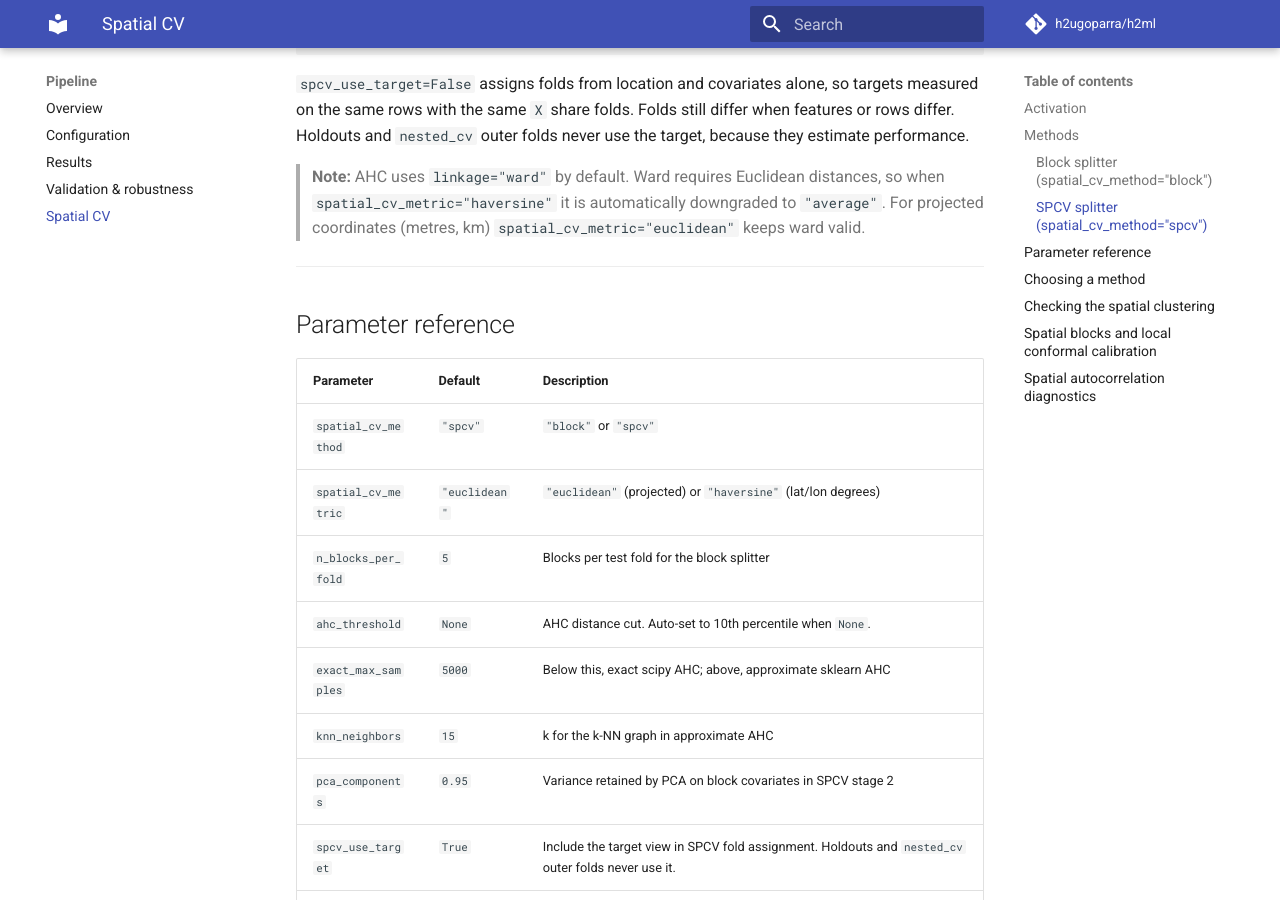
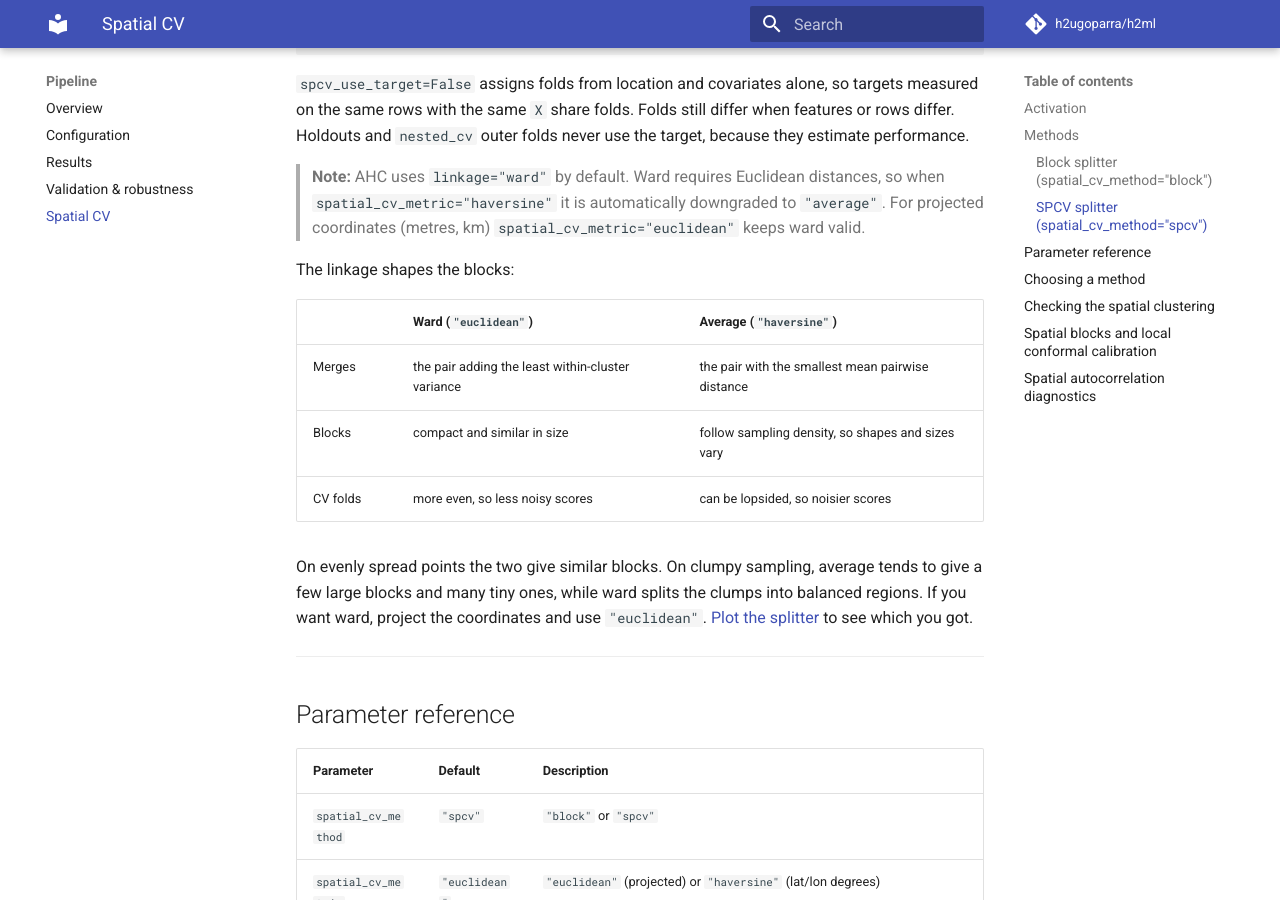
Before and after one commit to h2ugoparra/h2ml, an MkDocs documentation site: the page built from docs/spatial_cv.md, in a window 1280 px wide and 900 px high, scrolled down 1525 px. Built offline with MkDocs 1.6.1 and Material for MkDocs 9.7.7, drawn with Linux system fonts in a browser that asks for light colours; comment, search, counter and statistics services are not loaded.

Commit message:
docs: explain how ward and average linkage shape SPCV blocks
Co-Authored-By: Claude Opus 5.5 <noreply@anthropic.com>

```diff
--- a/docs/spatial_cv.md
+++ b/docs/spatial_cv.md
@@ -59,6 +59,16 @@ config = PipelineConfig(
 `spcv_use_target=False` assigns folds from location and covariates alone, so targets measured on the same rows with the same `X` share folds. Folds still differ when features or rows differ. Holdouts and `nested_cv` outer folds never use the target, because they estimate performance.
 
 > **Note:** AHC uses `linkage="ward"` by default. Ward requires Euclidean distances, so when `spatial_cv_metric="haversine"` it is automatically downgraded to `"average"`. For projected coordinates (metres, km) `spatial_cv_metric="euclidean"` keeps ward valid.
+
+The linkage shapes the blocks:
+
+| | Ward (`"euclidean"`) | Average (`"haversine"`) |
+|---|---|---|
+| Merges | the pair adding the least within-cluster variance | the pair with the smallest mean pairwise distance |
+| Blocks | compact and similar in size | follow sampling density, so shapes and sizes vary |
+| CV folds | more even, so less noisy scores | can be lopsided, so noisier scores |
+
+On evenly spread points the two give similar blocks. On clumpy sampling, average tends to give a few large blocks and many tiny ones, while ward splits the clumps into balanced regions. If you want ward, project the coordinates and use `"euclidean"`. [Plot the splitter](#checking-the-spatial-clustering) to see which you got.
 
 ---
 
```
